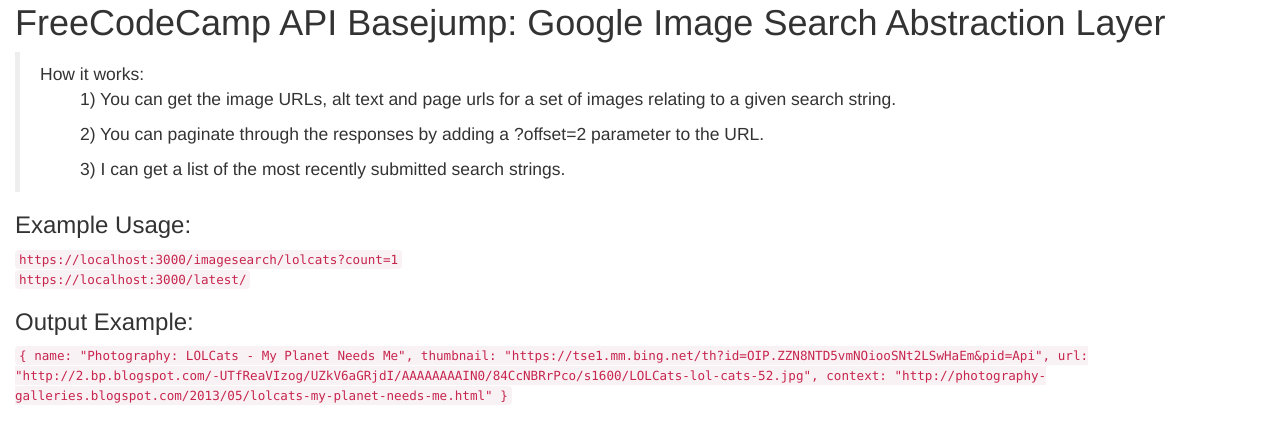
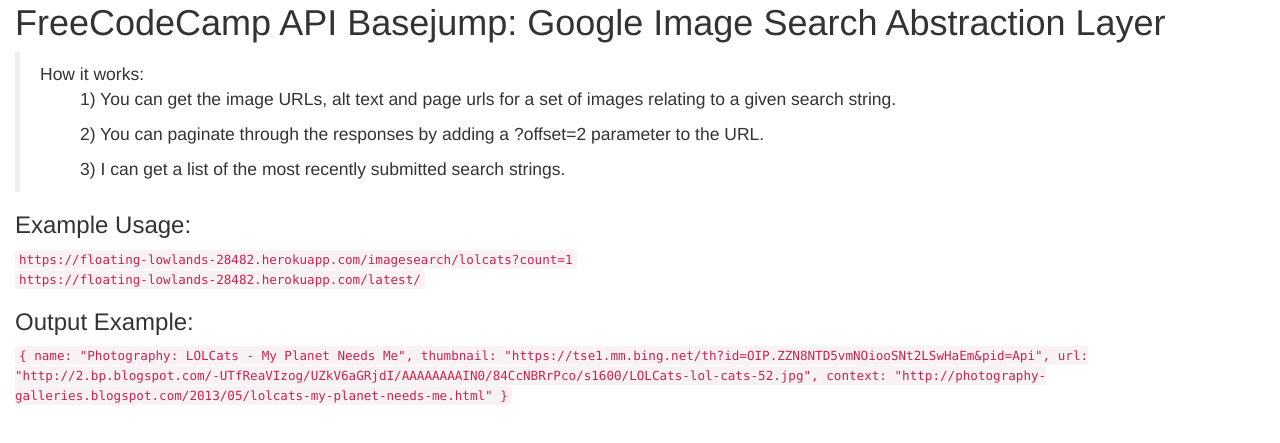
Before and after one commit to himanshumehta1114/image_search_abstraction_layer, a website: page public/index.html in a window 1280 px wide. Shown: the part 203-646 px from the top of the page. Drawn offline with nearby package versions, Linux system fonts and the light colour scheme.

Commit message:
updated homepage

```diff
--- a/public/index.html
+++ b/public/index.html
@@ -26,9 +26,9 @@
      <ul>3) I can get a list of the most recently submitted search strings.</ul>
   </blockquote>
   <h3>Example Usage: </h3>
-  <code>https://localhost:3000/imagesearch/lolcats?count=1</code>
+  <code>https://floating-lowlands-28482.herokuapp.com/imagesearch/lolcats?count=1</code>
   <br>
-  <code>https://localhost:3000/latest/</code>
+  <code>https://floating-lowlands-28482.herokuapp.com/latest/</code>
   <h3>Output Example:</h3>
   <code>
       {
```
